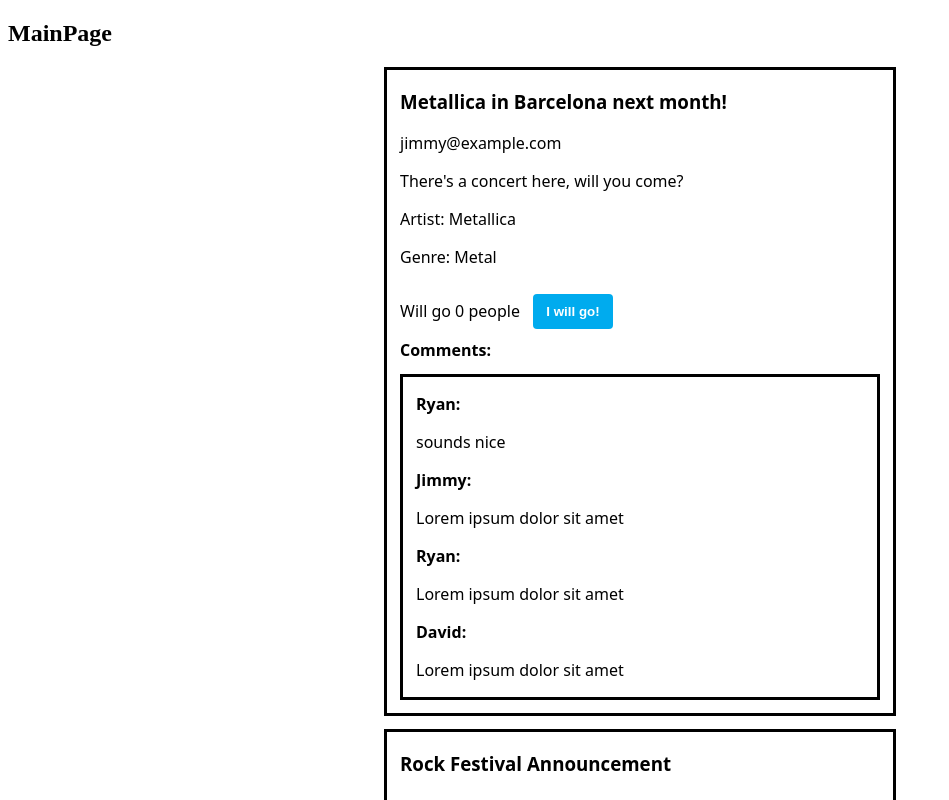
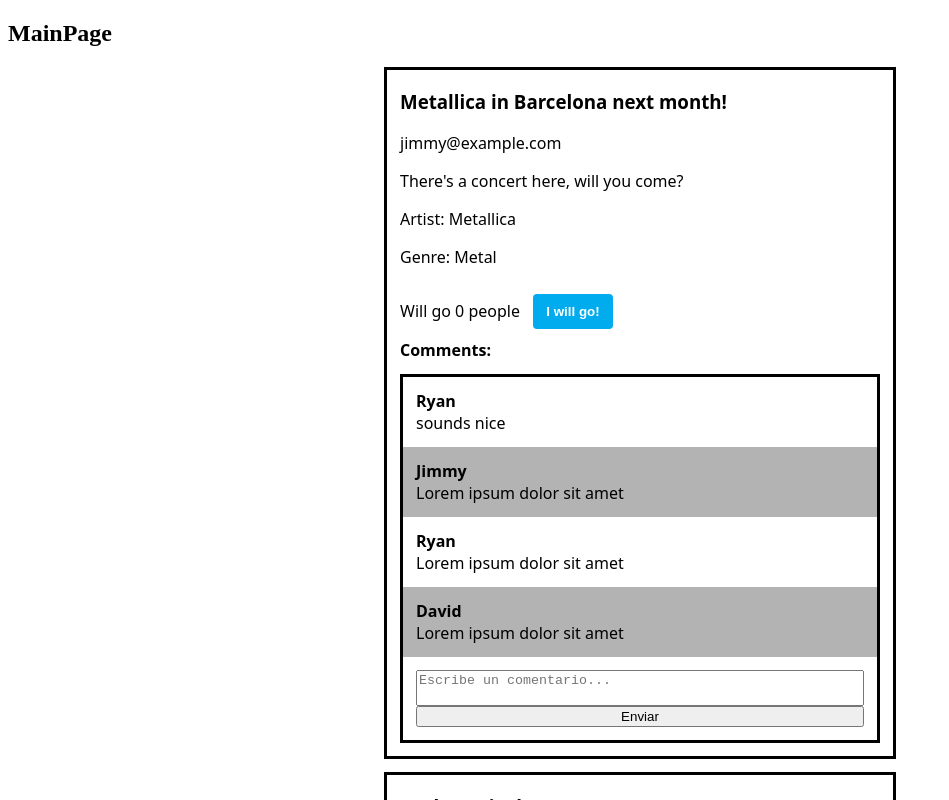
Before and after one commit to davidpalacin/where-to-concert, a React app: page /home in a window 1280 px wide. Shown: the top 800 px of the page, without its empty margins (0-949 px from the left). Built offline with nearby package versions, Linux system fonts and the light colour scheme; the HTML template or start-up script is replaced by a standard one.

Commit message:
add comments

```diff
--- a/src/components/Comment/Comment.tsx
+++ b/src/components/Comment/Comment.tsx
@@ -3,16 +3,16 @@
 import './comment.css'
 
 
-export default function Comment({content, user}: Comment) {
+export default function Comment({content, user, className}: Comment) {
     function getUserName(userId: number) {
-		const user = fakeData.users.find((user) => user.id === userId);
-    	return user ? user.name : '';
+		const user = fakeData.users.find((user) => user.id === userId)
+    	return user ? user.name : ''
 	}
 
   return (
-    <div className='comment'>
-		<p className='commentAuthor'>{getUserName(user)}:</p>
-		<p>{content}</p>
+    <div className={`comment ${className}`}>
+		<p className='commentAuthor'>{getUserName(user)}</p>
+		<p className="commentContent">{content}</p>
 	</div>
   )
 }
--- a/src/components/Comment/comment.css
+++ b/src/components/Comment/comment.css
@@ -1,8 +1,17 @@
 .commentsBox {
     border: 3px solid black;
-    padding: 0 13px;
+    padding: 0;
     margin: 13px 0;
 }
 .commentAuthor {
     font-weight: bold;
+    margin: 0;
+    padding: 0;
 }
+.comment {
+    padding: 13px;
+}
+.commentContent {
+    margin: 0;
+    padding: 0;
+}
--- a/src/components/Post/Post.tsx
+++ b/src/components/Post/Post.tsx
@@ -1,13 +1,29 @@
-import { Post } from "../../interfaces/Post";
-import { useState } from "react"
+import { Post } from "../../interfaces/Post"
+import { ChangeEvent, FormEvent, useState } from "react"
 import './post.css'
-import Comment from "../Comment/Comment";
+import Comment from "../Comment/Comment"
 
 export default function Post({ id, author, title, content, artist, genre, willGo, comments }: Post) {
 	let [willGoNum, setWillGoNum] = useState(willGo)
+	  const [newComment, setNewComment] = useState(''); // Estado para almacenar el nuevo comentario
+	  const [commentList, setCommentList] = useState(comments); // Estado para almacenar el nuevo comentario
+
 
 	function handleClick() {
 		setWillGoNum(++willGoNum)
+	}
+
+	const handleCommentChange = (e: ChangeEvent<HTMLTextAreaElement>) => {
+    	setNewComment(e.target.value);
+  	}
+
+	const handleCommentSubmit = (e: FormEvent<HTMLFormElement>) => {
+		e.preventDefault()
+		const trimmedComment = newComment.trim()
+		if (trimmedComment === "") return
+		commentList.push({ content: newComment, user: 1 })
+		setCommentList(commentList);
+		setNewComment('')
 	}
 
 	return (
@@ -26,10 +42,14 @@
 			<strong> Comments: </strong>
 			<div className="commentsBox">
 				{
-					comments.map((comment, index) => (
-						<Comment key={index} {...comment} />
+					commentList.map((comment, index) => (
+						<Comment key={index} {...comment} className={ index % 2 === 0 ? 'bgWhite' : 'bgGrey' } />
 					))
 				}
+				<form className="formNewComment" onSubmit={handleCommentSubmit}>
+          			<textarea className="newComment" value={newComment} onChange={handleCommentChange} placeholder="Escribe un comentario..." />
+          			<button type="submit">Enviar</button>
+        		</form>
 			</div>
 		</article>
 	)
--- a/src/components/Post/post.css
+++ b/src/components/Post/post.css
@@ -20,3 +20,17 @@
     border-radius: 4px;
     cursor: pointer;
 }
+.bgWhite {
+    background-color: white;
+}
+.bgGrey {
+    background-color: #b3b3b3;
+}
+.newComment {
+    resize: none;
+}
+.formNewComment {
+    display: flex;
+    flex-direction: column;
+    margin: 13px;
+}
--- a/src/interfaces/Comment.ts
+++ b/src/interfaces/Comment.ts
@@ -1,4 +1,5 @@
 export interface Comment {
   content: string
   user: number
+  className: string
 }
```
Also changed, not shown: .eslintrc.cjs.
